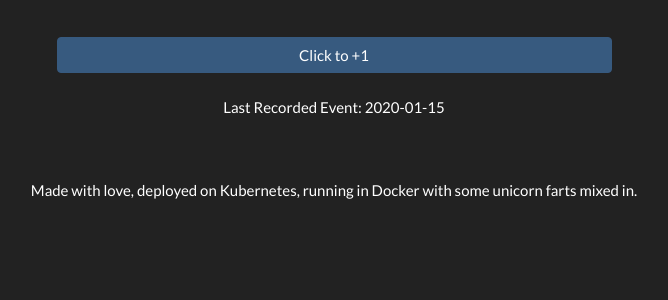
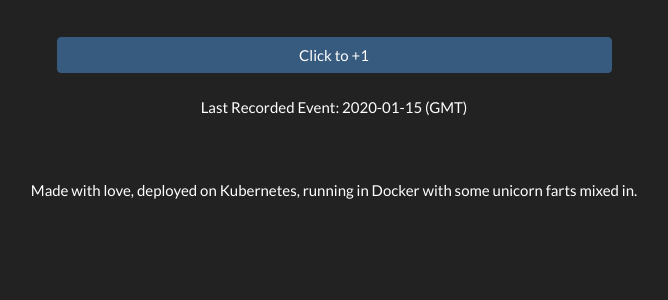
Before and after one commit to bgulla/ccp, a Flask app: page / in a window 1280 px wide. Shown: the part 788-1088 px from the top of the page, without its empty margins (306-974 px from the left). Run offline with Flask 2, Linux system fonts and the light colour scheme; tables that the repository leaves empty hold one stand-in row (values such as "Sample post"); some libraries are stand-ins or nearby versions.

Commit message:
adding GMT

```diff
--- a/src/templates/index.html
+++ b/src/templates/index.html
@@ -10,7 +10,7 @@
         <form method="post" target="_self">
             <input style="height:500%; width:50%" type="submit" class="btn btn-primary" value="Click to +1" />
             <br />
-            <p> <br /> Last Recorded Event: {{ last_record_date }}</p>
+            <p> <br /> Last Recorded Event: {{ last_record_date }} (GMT)</p>
         </form>
     <br \> <br \>
     Made with love, deployed on Kubernetes, running in Docker with some unicorn farts mixed in.
```
